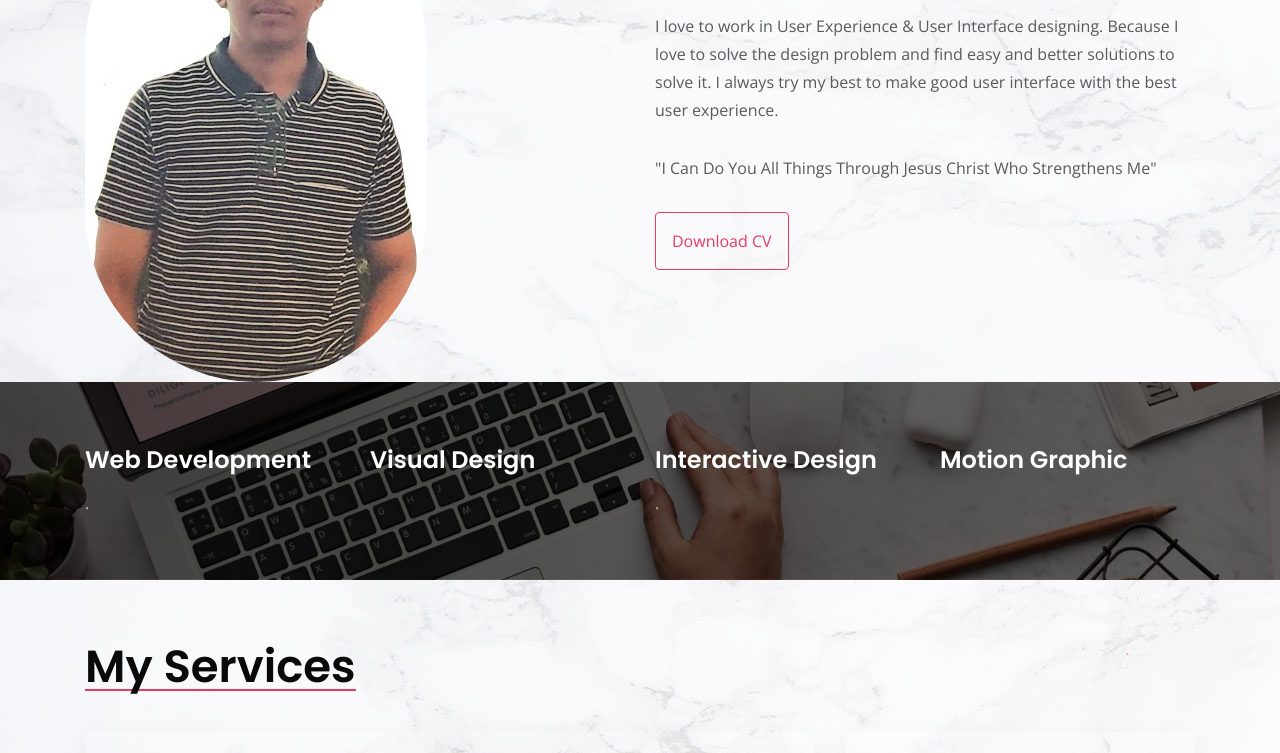
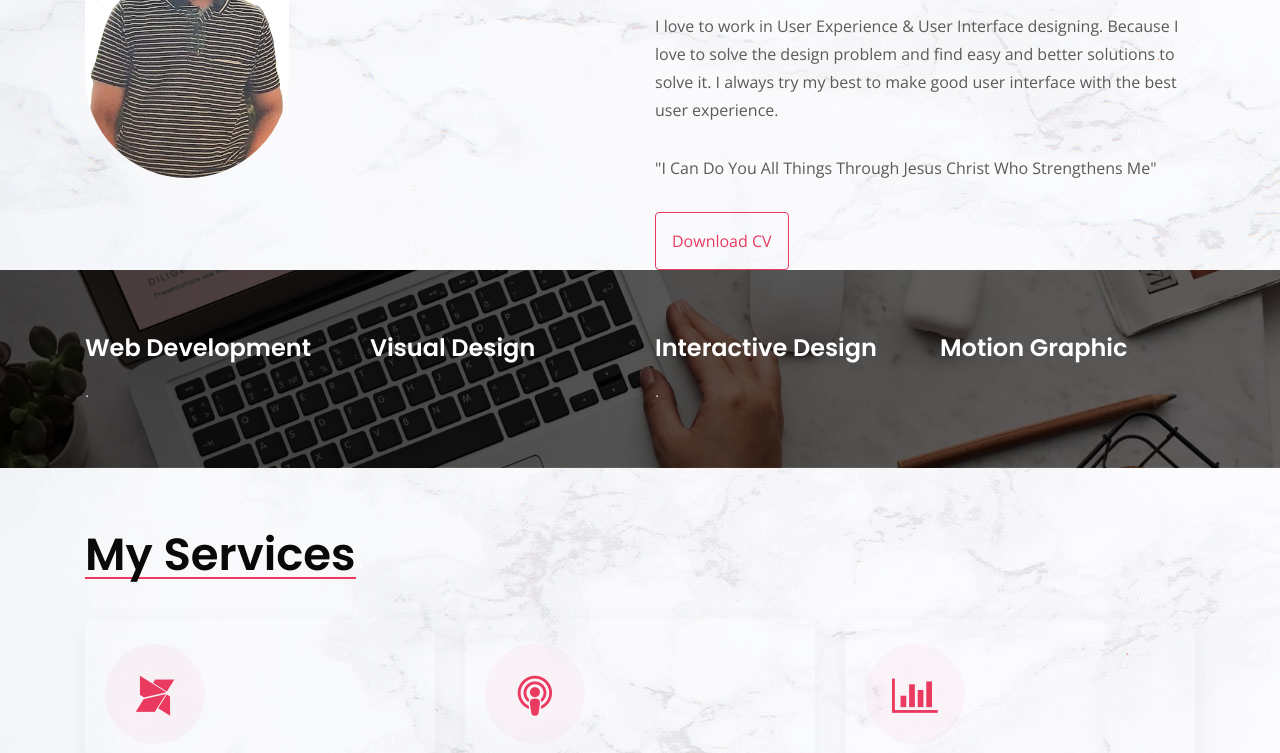
Before and after one commit to aaron592/aaronthomas.github.in, a plain HTML site: page index.html in a window 1280 px wide. Shown: the part 416-1169 px from the top of the page. Drawn offline with nearby package versions, Linux system fonts and the light colour scheme.

Commit message:
Update index.html

```diff
--- a/index.html
+++ b/index.html
@@ -99,7 +99,7 @@ Author URL: http://w3layouts.com
       <h3 class="global-title" font-family:"" >About Me</h3>
       <div class="aboutgrids row">
         <div class="col-lg-6 aboutgrid2">
-          <img src="pro3.jpg" alt="about image" class="img-fluid" style="border-radius:200px;"/>
+          <img src="pro3.jpg" alt="about image" class="img-fluid" style="border-radius:200px; height:300px;"/>
         </div>
         <div class="col-lg-6 aboutgrid1 my-lg-0 my-5">
           <h4>Why hire me for your next project?</h4>
```
